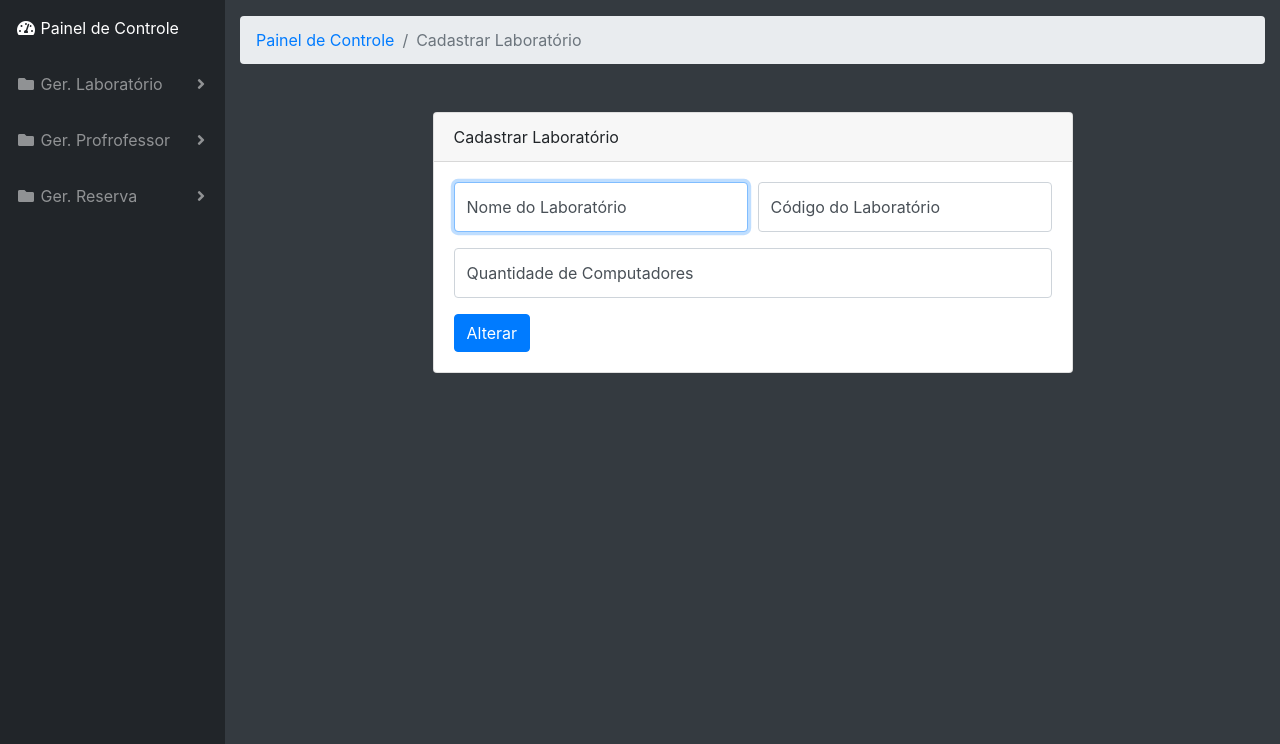
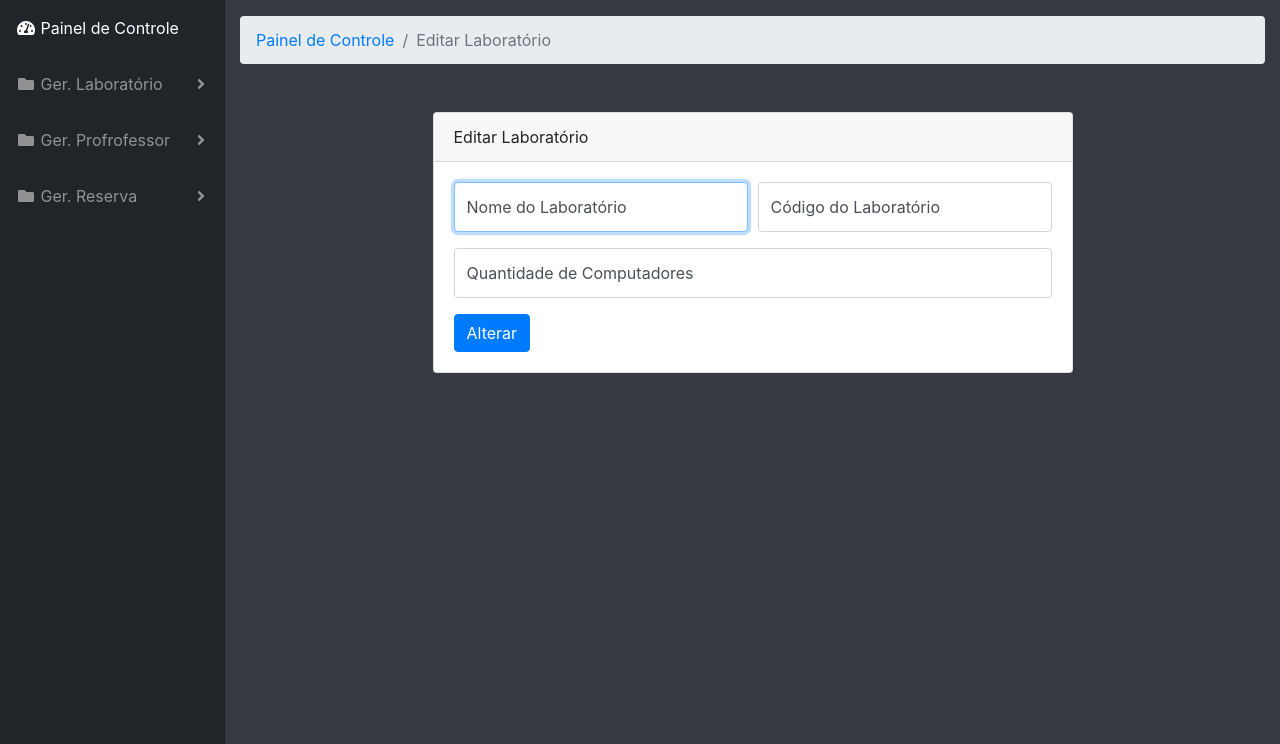
Before and after one commit to Yarles57/Proj-Integrador, a PHP site: page /View/editarLab.php in a window 1280 px wide. Shown: the part 56-800 px from the top of the page. Run offline with PHP 8.4, Linux system fonts and the light colour scheme; the template is opened without the code that fills it, so the values that code supplies are empty; the visitor is signed in with stand-in values (Sample User, id 1).

Commit message:
Update editarLab.php

```diff
--- a/View/editarLab.php
+++ b/View/editarLab.php
@@ -15,7 +15,7 @@
 <!DOCTYPE html>
 <html lang="PT-BR">
 <head>
-  <title>Cadastrar Laboratório</title>
+  <title>Editar Laboratório</title>
   <meta charset="utf-8">
   <meta http-equiv="X-UA-Compatible" content="IE=edge">
   <meta name="viewport" content="width=device-width, initial-scale=1, shrink-to-fit=no">
@@ -59,6 +59,8 @@
         </div>
       </li>
     </ul>
+
+
 
     <!-- Navbar -->
 
@@ -133,12 +135,12 @@
           <li class="breadcrumb-item">
             <a href="dashboard.php">Painel de Controle</a>
           </li>
-          <li class="breadcrumb-item active">Cadastrar Laboratório</li>
+          <li class="breadcrumb-item active">Editar Laboratório</li>
         </ol>
 
     <div class="container">
       <div class="card card-register mx-auto mt-5">
-        <div class="card-header">Cadastrar Laboratório</div>
+        <div class="card-header">Editar Laboratório</div>
       <div class="card-body">
 
         <form action="../index.php" method="post">
```
